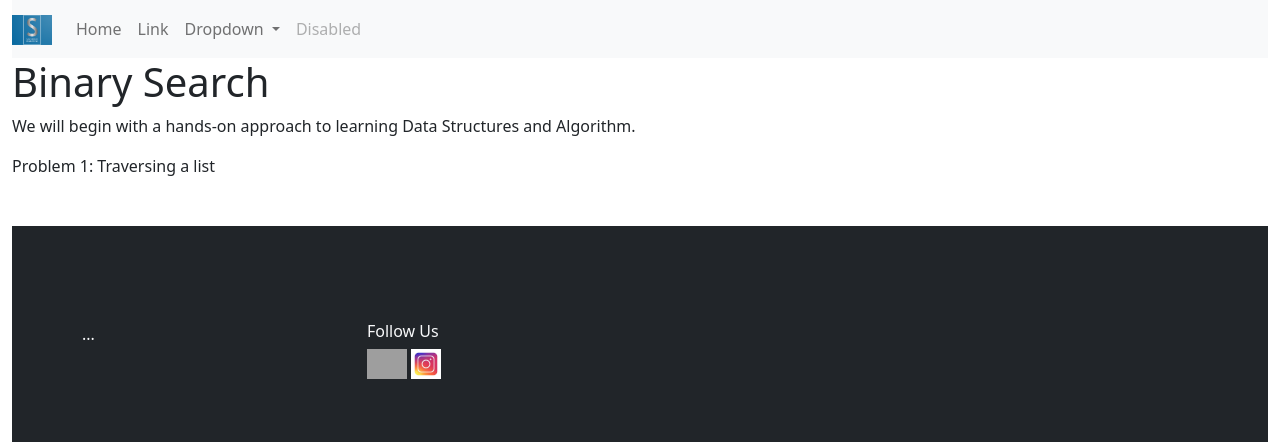
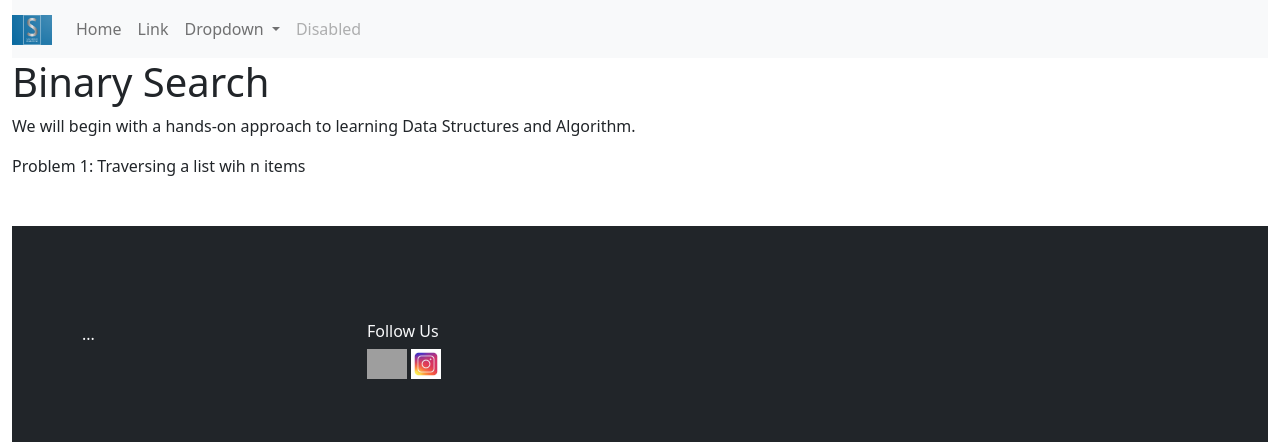
Before and after one commit to Smatnemo/smatwebsite, a Django app: template templates/dsa/binarySearch.html in a window 1280 px wide. Shown: the top 442 px of the page. Run offline with Django 4.2, Linux system fonts and the light colour scheme; the template is opened without the code that fills it, so the values that code supplies are empty; some libraries are stand-ins or nearby versions; grey boxes are pictures that could not be loaded.

Commit message:
debugging

```diff
--- a/templates/dsa/binarySearch.html
+++ b/templates/dsa/binarySearch.html
@@ -5,7 +5,7 @@
 
 <div>
     <p>We will begin with a hands-on approach to learning Data Structures and Algorithm.</p>
-    <p>Problem 1: Traversing a list</p>
+    <p>Problem 1: Traversing a list wih n items</p>
 </div>
 
 {% include "footer.html" %}
```
